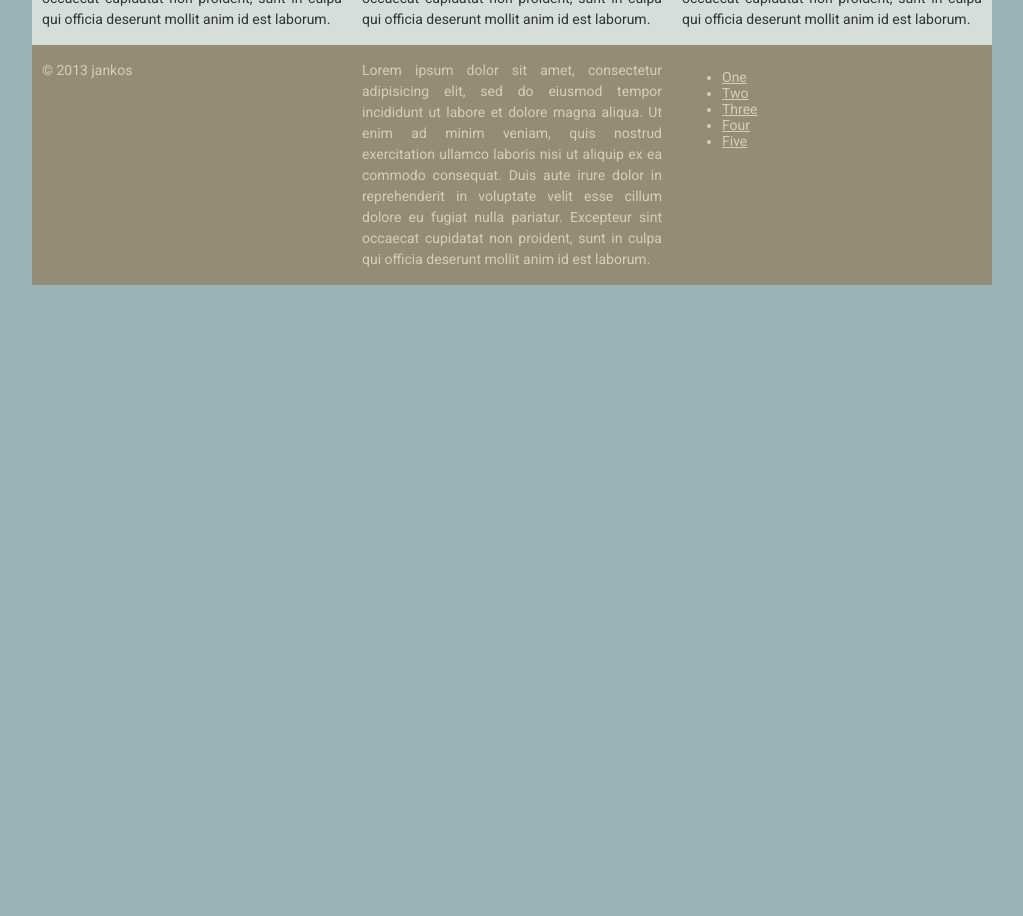
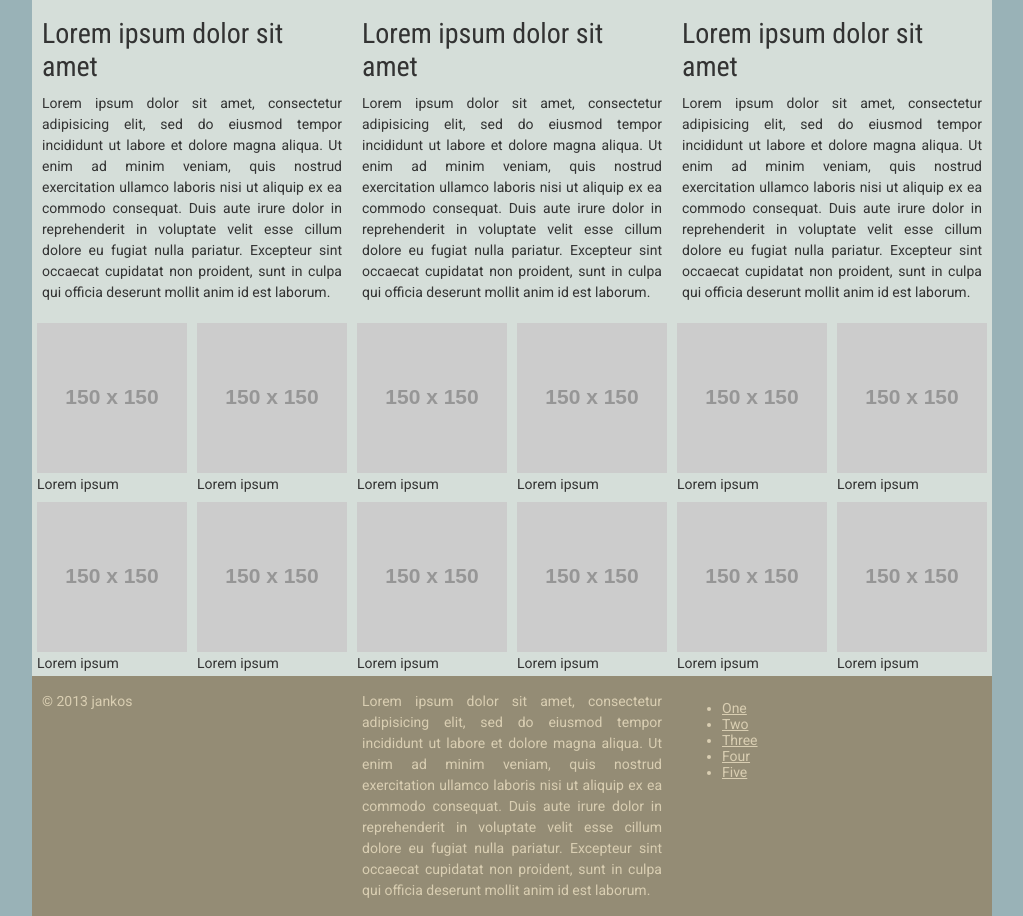
Before and after one commit to jankos/grido, a plain HTML site: page example.html in a window 1280 px wide. Shown: the part 1436-2352 px from the top of the page, without its empty margins (128-1151 px from the left). Before the commit the page ends 1721 px from the top, so only its background shows below. Drawn offline with Linux system fonts and the light colour scheme; placeholder pictures from the web are drawn by us; a script that the page names is missing.

Commit message:
Adding experimental 6 column style

```diff
--- a/example.html
+++ b/example.html
@@ -46,6 +46,14 @@
     </div>
 <!-- Main -->
     <div class="grid" id="main">
+
+        <div class="row slim">
+            <div class="column col-abcdef">
+                <div class="module">
+                    <img src="http://placehold.it/960x270/D9CEB2/948C75.png&text=grido" alt="placeholder" />
+                </div>
+            </div>
+        </div>
         <div class="row">
             <div class="column col-abcdef">
                 <div class="module">
@@ -119,6 +127,82 @@
                 </div>
             </div>
         </div>
+        <div class="row">
+            <div class="column col-a">
+                <div class="module">
+                    <img src="http://placehold.it/150x150/D9CEB2/948C75.png&text=grido" alt="placeholder" />
+                    <span>Lorem ipsum</span>
+                </div>
+            </div>
+            <div class="column col-b">
+                <div class="module">
+                    <img src="http://placehold.it/150x150/D9CEB2/948C75.png&text=grido" alt="placeholder" />
+                    <span>Lorem ipsum</span>
+                </div>
+            </div>
+            <div class="column col-c">
+                <div class="module">
+                    <img src="http://placehold.it/150x150/D9CEB2/948C75.png&text=grido" alt="placeholder" />
+                    <span>Lorem ipsum</span>
+                </div>
+            </div>
+            <div class="column col-d">
+                <div class="module">
+                    <img src="http://placehold.it/150x150/D9CEB2/948C75.png&text=grido" alt="placeholder" />
+                    <span>Lorem ipsum</span>
+                </div>
+            </div>
+            <div class="column col-e">
+                <div class="module">
+                    <img src="http://placehold.it/150x150/D9CEB2/948C75.png&text=grido" alt="placeholder" />
+                    <span>Lorem ipsum</span>
+                </div>
+            </div>
+            <div class="column col-f">
+                <div class="module">
+                    <img src="http://placehold.it/150x150/D9CEB2/948C75.png&text=grido" alt="placeholder" />
+                    <span>Lorem ipsum</span>
+                </div>
+            </div>
+        </div>
+        <div class="row">
+            <div class="column col-a">
+                <div class="module">
+                    <img src="http://placehold.it/150x150/D9CEB2/948C75.png&text=grido" alt="placeholder" />
+                    <span>Lorem ipsum</span>
+                </div>
+            </div>
+            <div class="column col-b">
+                <div class="module">
+                    <img src="http://placehold.it/150x150/D9CEB2/948C75.png&text=grido" alt="placeholder" />
+                    <span>Lorem ipsum</span>
+                </div>
+            </div>
+            <div class="column col-c">
+                <div class="module">
+                    <img src="http://placehold.it/150x150/D9CEB2/948C75.png&text=grido" alt="placeholder" />
+                    <span>Lorem ipsum</span>
+                </div>
+            </div>
+            <div class="column col-d">
+                <div class="module">
+                    <img src="http://placehold.it/150x150/D9CEB2/948C75.png&text=grido" alt="placeholder" />
+                    <span>Lorem ipsum</span>
+                </div>
+            </div>
+            <div class="column col-e">
+                <div class="module">
+                    <img src="http://placehold.it/150x150/D9CEB2/948C75.png&text=grido" alt="placeholder" />
+                    <span>Lorem ipsum</span>
+                </div>
+            </div>
+            <div class="column col-f">
+                <div class="module">
+                    <img src="http://placehold.it/150x150/D9CEB2/948C75.png&text=grido" alt="placeholder" />
+                    <span>Lorem ipsum</span>
+                </div>
+            </div>
+        </div>
     </div>
 <!-- Footer -->
     <div class="grid" id="footer">
--- a/grid.css
+++ b/grid.css
@@ -27,6 +27,8 @@
 .col-abcd, .col-cdef {width: 630px;}
 .col-abc, .col-def {width: 470px;}
 .col-ab, .col-cd, .col-ef {width: 310px;}
+
+.col-a, .col-b, .col-c, .col-d, .col-e, .col-f {width: 150px;}
 
 .slim .col-abcdef {width: 960px;}
 .slim .col-abcd, .slim .col-cdef {width: 640px;}
--- a/style.css
+++ b/style.css
@@ -47,6 +47,24 @@ a {
 
 .slim .module {
     padding: 0;
+}
+
+.col-a .module,
+.col-b .module,
+.col-c .module,
+.col-d .module,
+.col-e .module,
+.col-f .module {
+    padding: 0;
+}
+
+.col-a .module img,
+.col-b .module img,
+.col-c .module img,
+.col-d .module img,
+.col-e .module img,
+.col-f .module img {
+    display: inline-block;
 }
 
 .module h2 {
```
